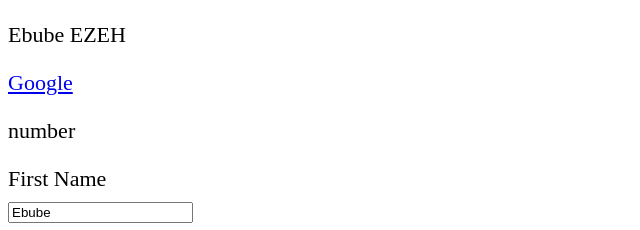
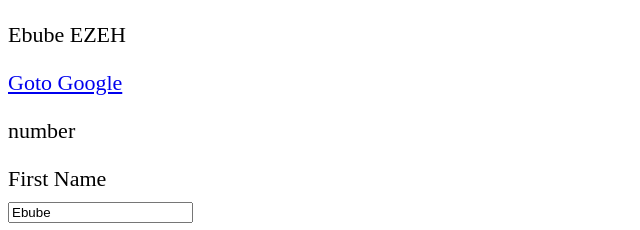
Before and after one commit to williamsconcepts/VueJS-Course, a plain HTML site: page index.html in a window 1280 px wide. Shown: the top 230 px of the page, 0-640 px from the left. Drawn offline with nearby package versions, Linux system fonts and the light colour scheme.

```diff
--- a/index.html
+++ b/index.html
@@ -7,7 +7,7 @@
   <body>
     <div id="app" v-cloak>
       <p>{{ fullName }}</p>
-      <p><a :href="url" target="_blank">Google</a></p>
+      <p><a :href="url" target="_blank">Goto Google</a></p>
       <p v-html="raw_url"></p>
       <p>{{ typeof age }}</p>
 
```
